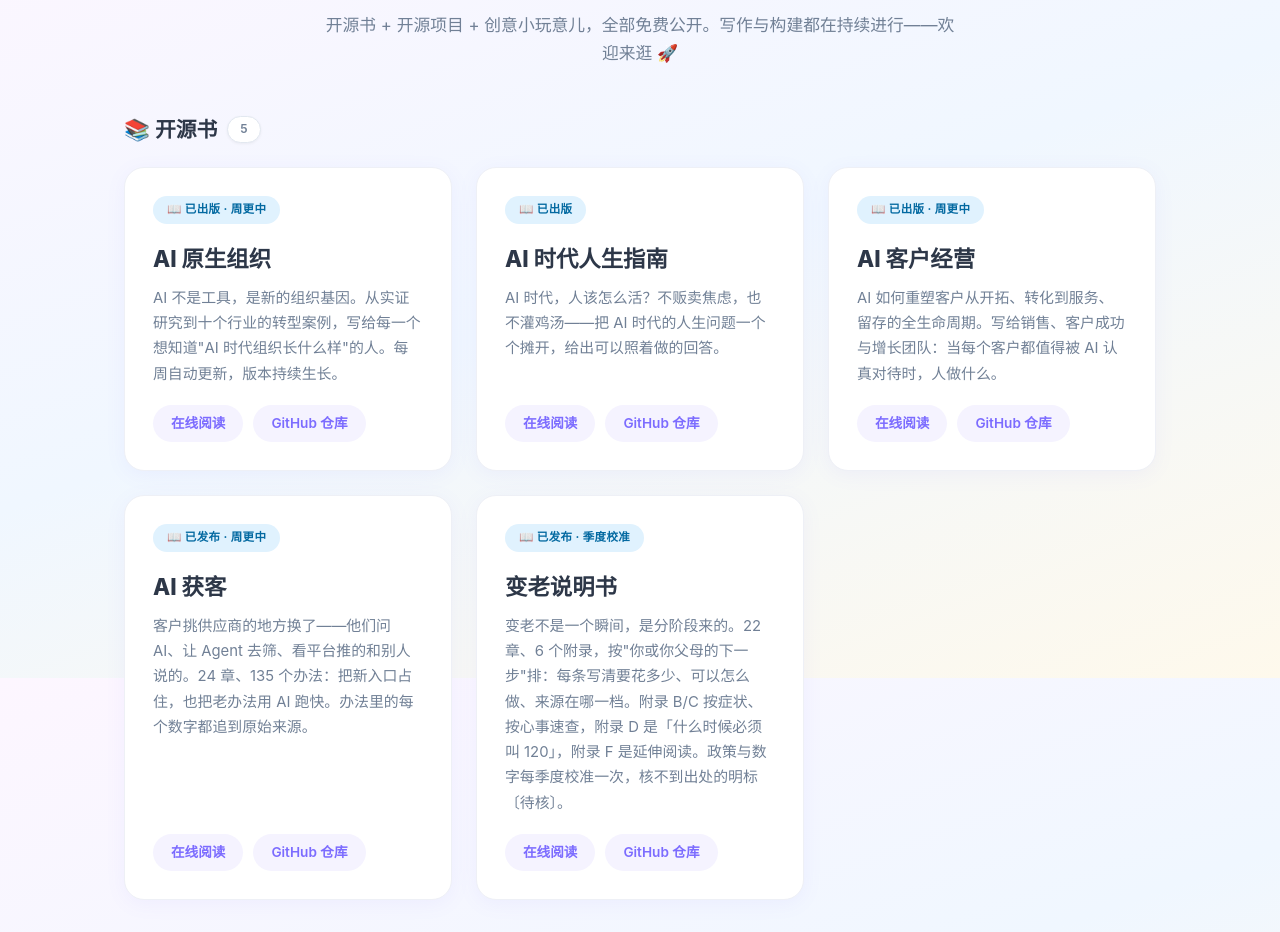
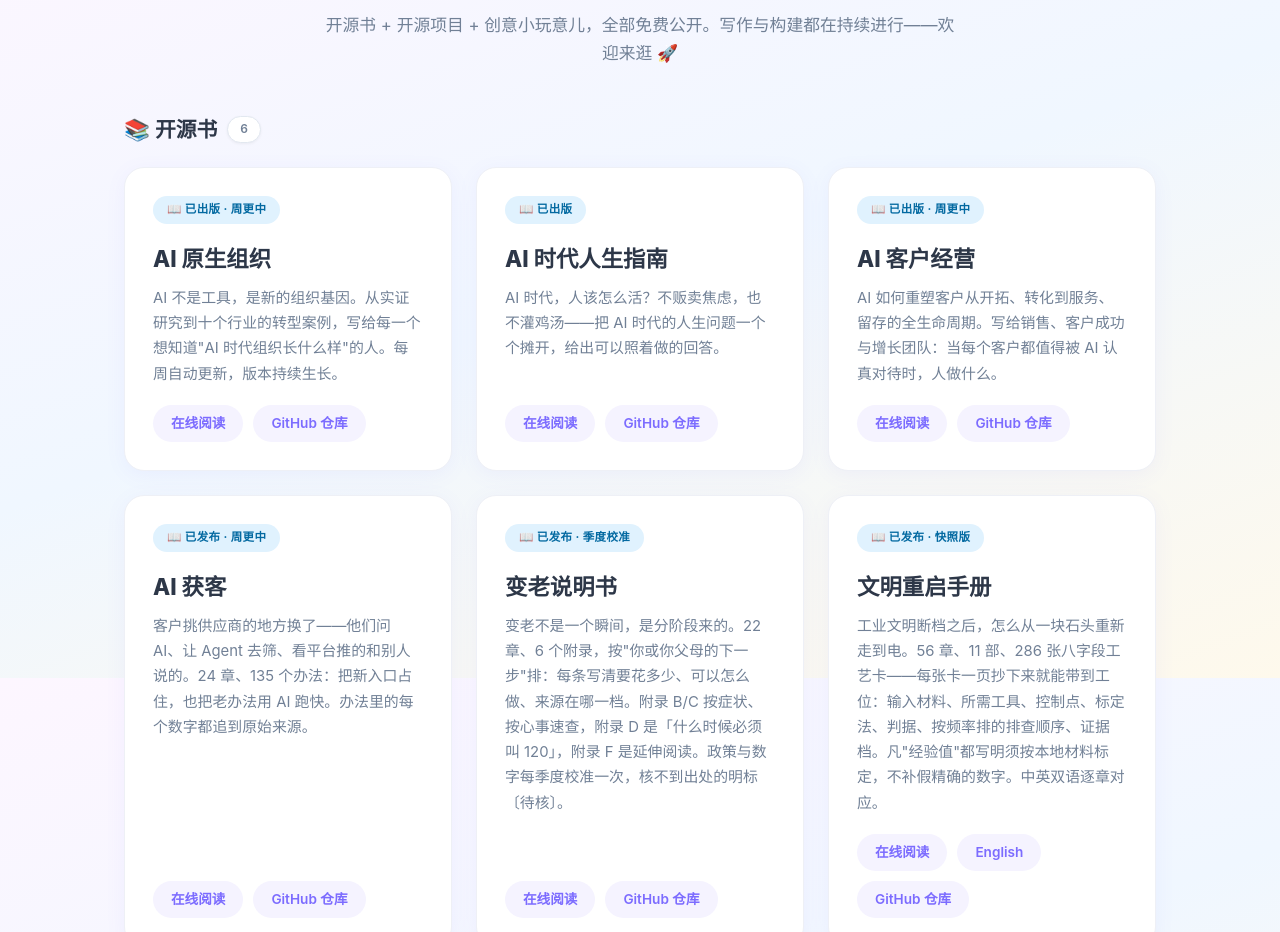
Before and after one commit to Jweokk/ai-book-shelf, a plain HTML site: page index.html in a window 1280 px wide. Shown: the part 122-1054 px from the top of the page. Drawn offline with Linux system fonts and the light colour scheme; no server answers.

Commit message:
shelf: add 文明重启手册

```diff
--- a/index.html
+++ b/index.html
@@ -4,7 +4,7 @@
 <meta charset="UTF-8">
 <meta name="viewport" content="width=device-width, initial-scale=1.0">
 <title>Jweokk 作品集 · 开源书与开源项目</title>
-<meta name="description" content="Jweokk 的开源作品集：免费开源书（AI 原生组织、AI 时代人生指南、AI 客户经营、AI 获客、变老说明书）+ 开源项目（Book2Advisor 方法论顾问框架）+ 创意（无限背景音乐）。GitHub 全部公开。">
+<meta name="description" content="Jweokk 的开源作品集：免费开源书（AI 原生组织、AI 时代人生指南、AI 客户经营、AI 获客、变老说明书、文明重启手册）+ 开源项目（Book2Advisor 方法论顾问框架）+ 创意（无限背景音乐）。GitHub 全部公开。">
 <style>
   :root {
     --bg1: #fdf6ff;
@@ -106,7 +106,7 @@
   </header>
 
   <!-- ============ 开源书 ============ -->
-  <div class="section-title">📚 开源书 <span class="count">5</span></div>
+  <div class="section-title">📚 开源书 <span class="count">6</span></div>
   <div class="grid">
     <!-- AI 原生组织 -->
     <div class="card">
@@ -165,6 +165,17 @@
         <a href="https://github.com/Jweokk/aging-manual-book" target="_blank" rel="noopener">GitHub 仓库</a>
       </div>
       <p class="metrics" data-site="aging" data-pdf="aging-manual.pdf" hidden></p>
+    </div>
+    <!-- 文明重启手册 -->
+    <div class="card">
+      <span class="tag published">📖 已发布 · 快照版</span>
+      <h2>文明重启手册</h2>
+      <p class="desc">工业文明断档之后，怎么从一块石头重新走到电。56 章、11 部、286 张八字段工艺卡——每张卡一页抄下来就能带到工位：输入材料、所需工具、控制点、标定法、判据、按频率排的排查顺序、证据档。凡"经验值"都写明须按本地材料标定，不补假精确的数字。中英双语逐章对应。</p>
+      <div class="links">
+        <a href="https://restart.fly2ai.top" target="_blank" rel="noopener">在线阅读</a>
+        <a href="https://restart.fly2ai.top/en/" target="_blank" rel="noopener">English</a>
+        <a href="https://github.com/Jweokk/civilization-restart-manual" target="_blank" rel="noopener">GitHub 仓库</a>
+      </div>
     </div>
   </div>
 
```
